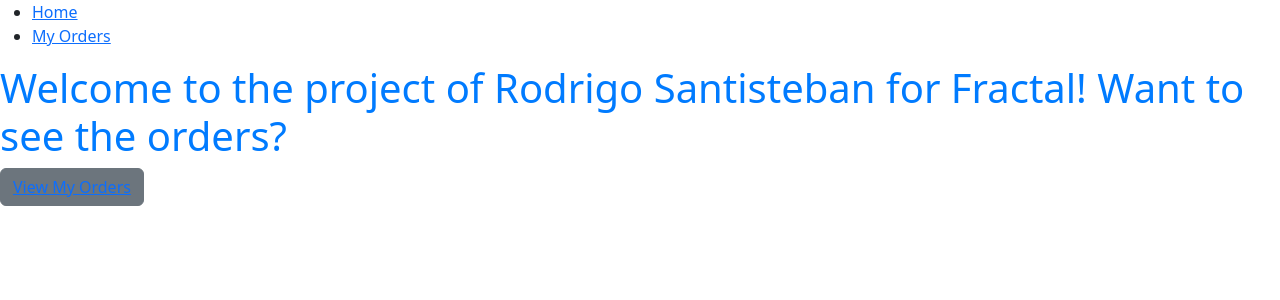
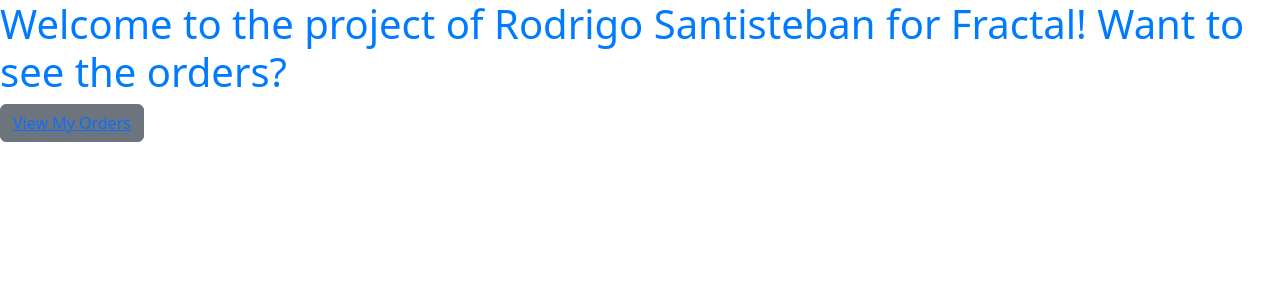
Before and after one commit to RodrigoJesusSantistebanPachari/fractalAPIRodrigo-San, a React (Create React App) app in the folder Frontend/ordersappreact/: page / in a window 1280 px wide. Shown: the top 300 px of the page. Built offline with nearby package versions, Linux system fonts and the light colour scheme; no server answers.

Commit message:
Fractal: Add-Order route

```diff
--- a/Frontend/ordersappreact/src/App.js
+++ b/Frontend/ordersappreact/src/App.js
@@ -1,6 +1,7 @@
 import './App.css';
 import {Col, Container, Row} from 'reactstrap';
 import ListOrders from './ListOrders';
+import OrderForm from './OrderForm';
 import { useEffect, useState } from 'react';
 import axios from 'axios';
 import { BrowserRouter, Route, Switch, Link, Routes } from 'react-router-dom';
@@ -17,14 +18,8 @@
   useEffect(loadOrders, []);
 
   return (
-    <>
+    <div className="app-container">
     <BrowserRouter>
-      <nav>
-        <ul>
-          <li><Link to="/">Home</Link></li>
-          <li><Link to="/my-orders">My Orders</Link></li>
-        </ul>
-      </nav>
       <Routes>
         <Route path="/" element={
           <>
@@ -33,9 +28,10 @@
           </>
         }/>
         <Route path="/my-orders" element={<ListOrders order={order} />} />
+        <Route path="/add-order" element={<OrderForm />} />
       </Routes>
     </BrowserRouter>
-  </>
+  </div>
   );
 }
 
```
